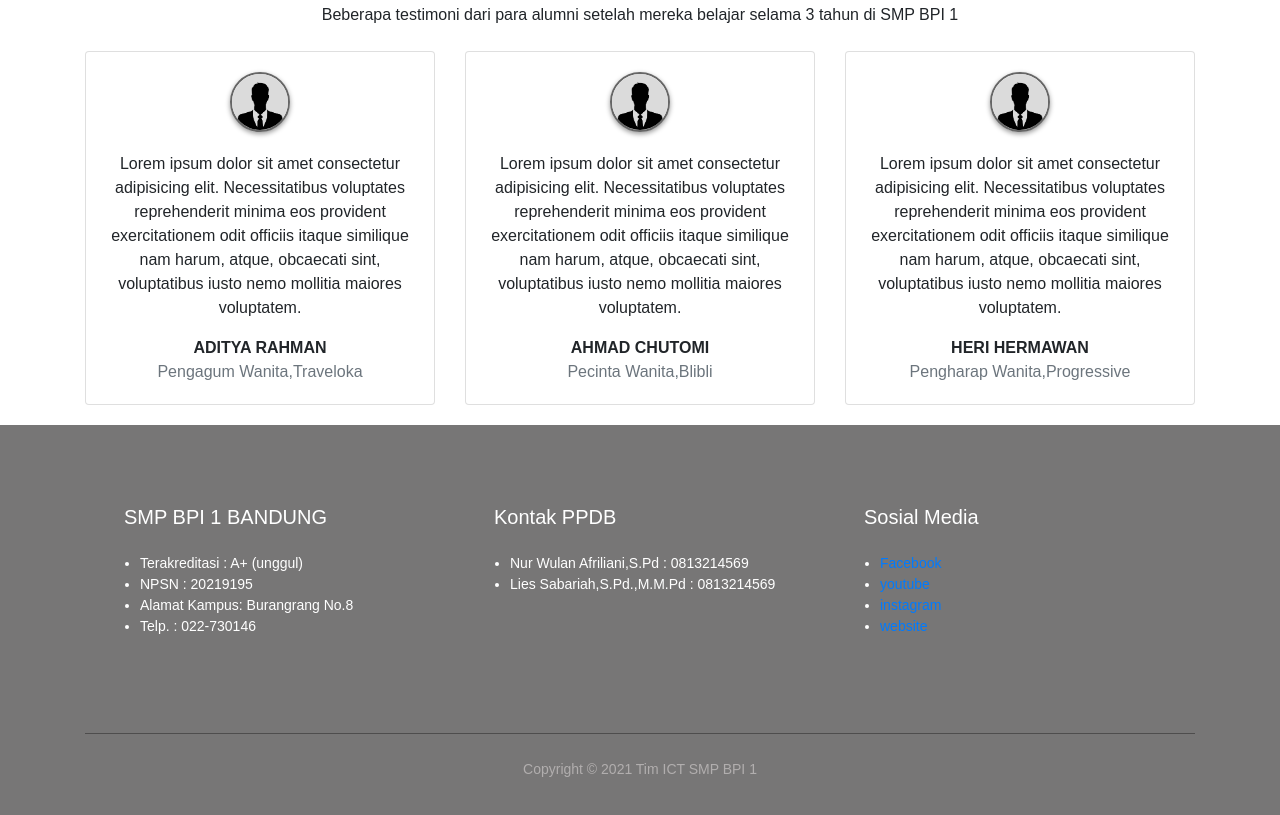
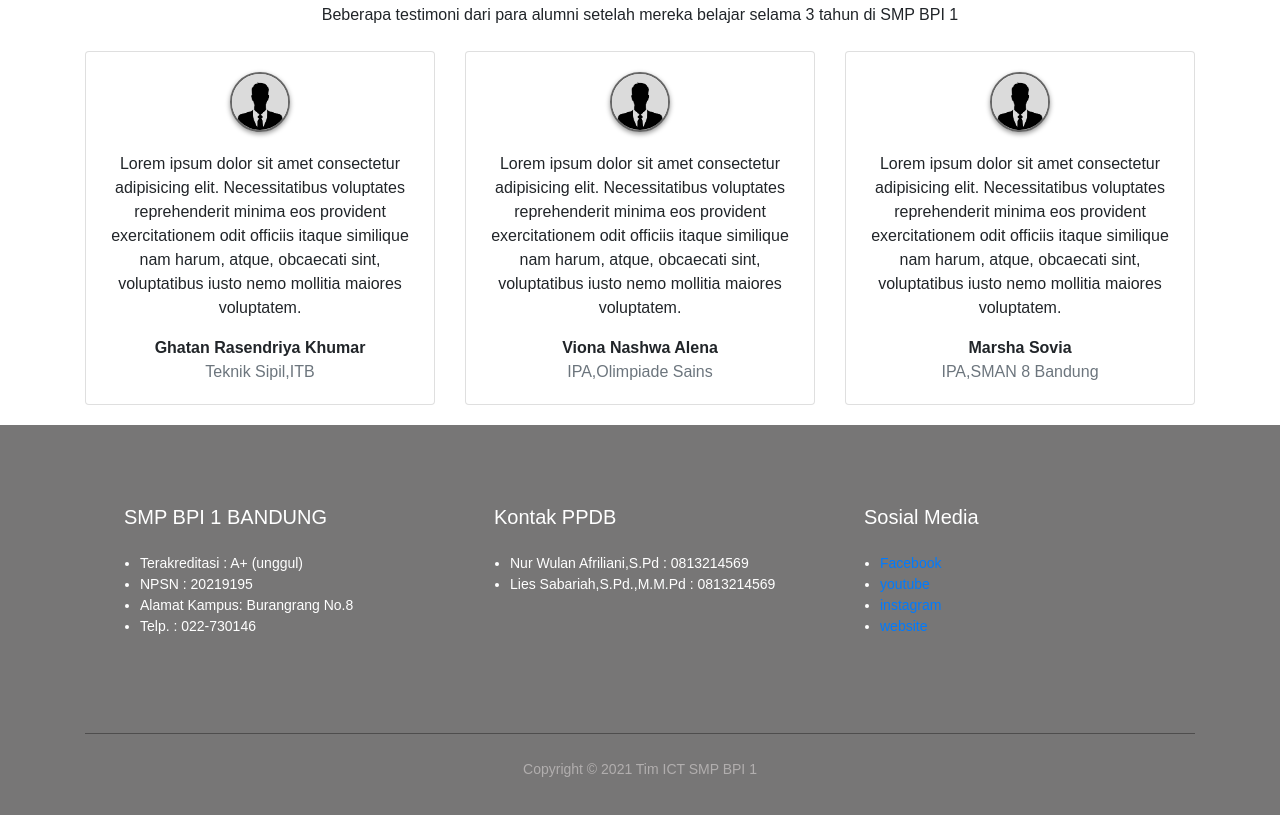
Before and after one commit to abenkoding/latihanwebsmp, a plain HTML site: page index.html in a window 1280 px wide. Shown: the part 2257-3072 px from the top of the page. Drawn offline with nearby package versions, Linux system fonts and the light colour scheme.

Commit message:
Update index.html

```diff
--- a/index.html
+++ b/index.html
@@ -221,8 +221,8 @@
                     <div class="card-body">
                         <img src="img/avatar.jpg" alt="">
                         <p class="text-center">Lorem ipsum dolor sit amet consectetur adipisicing elit. Necessitatibus voluptates reprehenderit minima eos provident exercitationem odit officiis itaque similique nam harum, atque, obcaecati sint, voluptatibus iusto nemo mollitia maiores voluptatem.</p>
-                        <p class="font-weight-bold text-center mb-0"> ADITYA RAHMAN</p>
-                        <span class="text-muted text-center">Pengagum Wanita,Traveloka</span>
+                        <p class="font-weight-bold text-center mb-0"> Ghatan Rasendriya Khumar</p>
+                        <span class="text-muted text-center">Teknik Sipil,ITB</span>
                     </div>
                 </div>
             </div>
@@ -231,8 +231,8 @@
                     <div class="card-body">
                         <img src="img/avatar.jpg" alt="">
                         <p class="text-center">Lorem ipsum dolor sit amet consectetur adipisicing elit. Necessitatibus voluptates reprehenderit minima eos provident exercitationem odit officiis itaque similique nam harum, atque, obcaecati sint, voluptatibus iusto nemo mollitia maiores voluptatem.</p>
-                        <p class="font-weight-bold text-center mb-0"> AHMAD CHUTOMI</p>
-                        <span class="text-muted text-center">Pecinta Wanita,Blibli</span>
+                        <p class="font-weight-bold text-center mb-0"> Viona Nashwa Alena</p>
+                        <span class="text-muted text-center">IPA,Olimpiade Sains</span>
                     </div>
                 </div>
             </div>
@@ -241,8 +241,8 @@
                     <div class="card-body">
                         <img src="img/avatar.jpg" alt="">
                         <p class="text-center">Lorem ipsum dolor sit amet consectetur adipisicing elit. Necessitatibus voluptates reprehenderit minima eos provident exercitationem odit officiis itaque similique nam harum, atque, obcaecati sint, voluptatibus iusto nemo mollitia maiores voluptatem.</p>
-                        <p class="font-weight-bold text-center mb-0"> HERI HERMAWAN</p>
-                        <span class="text-muted text-center">Pengharap Wanita,Progressive</span>
+                        <p class="font-weight-bold text-center mb-0"> Marsha Sovia</p>
+                        <span class="text-muted text-center">IPA,SMAN 8 Bandung</span>
                     </div>
                 </div>
             </div>
```
